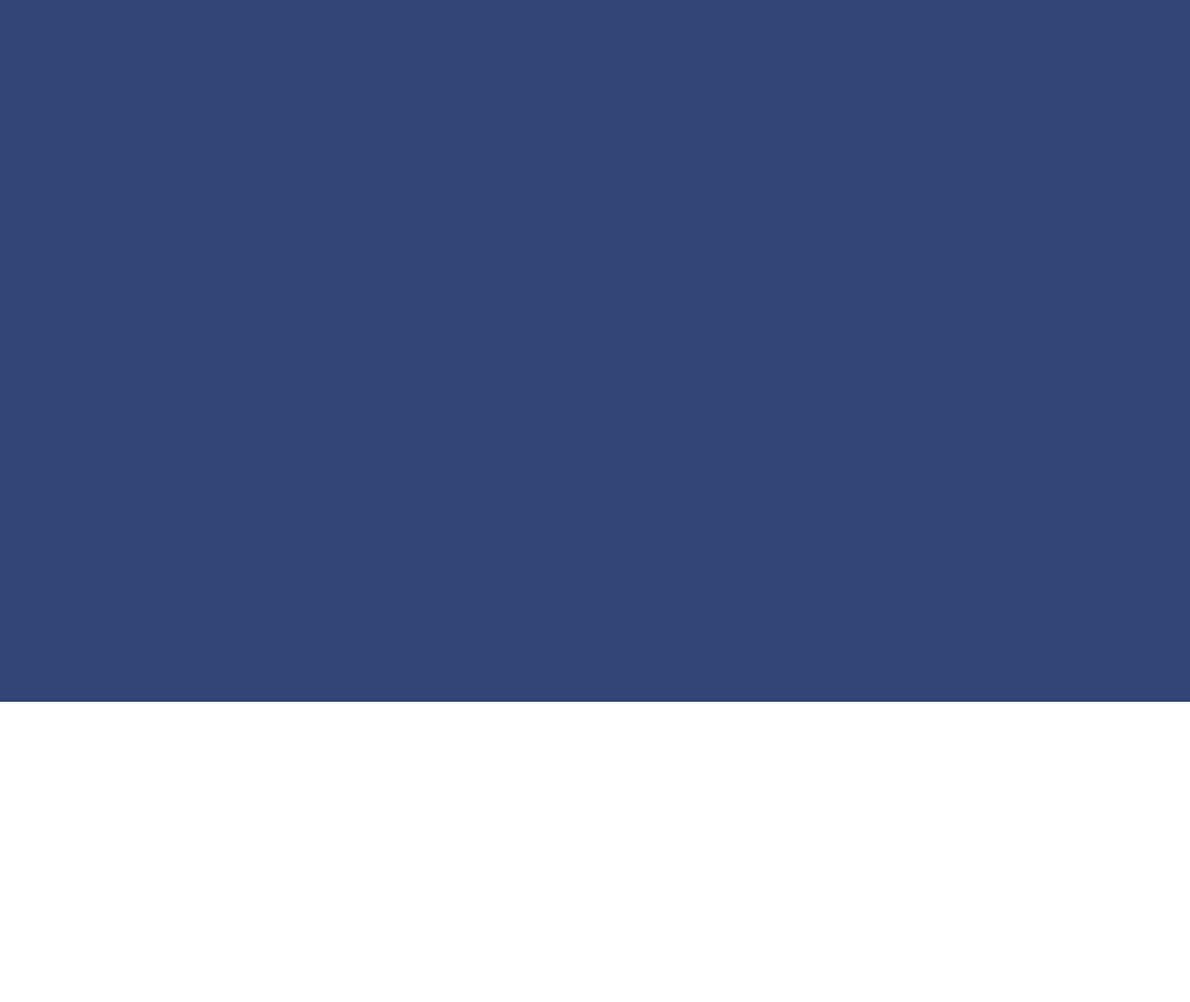
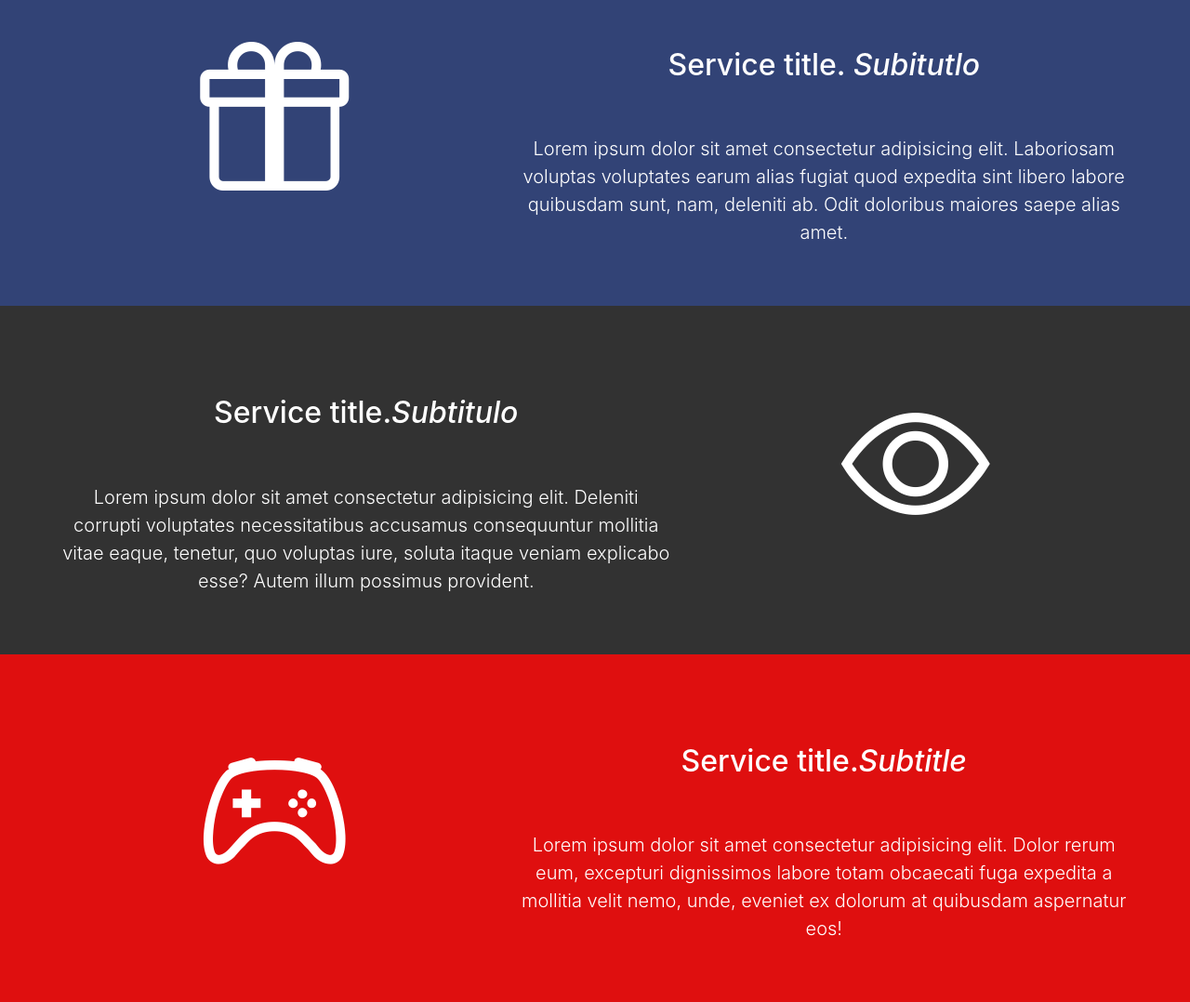
Before and after one commit to jhernar/b4-from-scratch, a plain HTML site: page index.html in a window 1280 px wide. Shown: the part 1645-2723 px from the top of the page at 93% size. Before the commit the page ends 2400 px from the top, so only its background shows below. Drawn offline with nearby package versions, Linux system fonts and the light colour scheme.

Commit message:
links and featurrete option

```diff
--- a/index.html
+++ b/index.html
@@ -146,7 +146,44 @@
     <!-- Featured products -->
 
     <div id="services">
-        <div class="row featurette py-2 block block-1 full-page"></div>
+        <div class="row featurette py-5 block block-1">
+            <div class="col-md-5 py-1">
+                <i class="bi bi-gift icons"></i>
+            </div>
+            <div class="col-md-7 text-center">
+                <h2 class="featurette-heading py-5">Service title. <span class="font-italic">Subitutlo</span></h2>
+                <p class="lead">Lorem ipsum dolor sit amet consectetur adipisicing elit. Laboriosam voluptas voluptates
+                    earum alias fugiat quod expedita sint libero labore quibusdam sunt, nam, deleniti ab. Odit doloribus
+                    maiores saepe alias amet.</p>
+            </div>
+
+        </div>
+        <div class="row featurette py-5 block block-2">
+            <div class="col-md-7 text-center second-order-responsive">
+                <h2 class="featurette-heading py-5">Service title.<span class="font-italic">Subtitulo</span></h2>
+                <p class="lead">Lorem ipsum dolor sit amet consectetur adipisicing elit. Deleniti corrupti voluptates
+                    necessitatibus accusamus consequuntur mollitia vitae eaque, tenetur, quo voluptas iure, soluta
+                    itaque
+                    veniam explicabo esse? Autem illum possimus provident.</p>
+            </div>
+            <div class="col-md-5 py-1 first-order-responsive">
+                <i class="bi bi-eye icons"></i>
+            </div>
+        </div>
+
+
+        <div class="row featurette py-5 block block-3">
+            <div class="col-md-5 py-1">
+                <i class="bi bi-controller icons"></i>
+            </div>
+            <div class="col-md-7 text-center">
+                <h2 class="featurette-heading py-5">Service title.<span class="font-italic">Subtitle</span></h2>
+                <p class="lead">Lorem ipsum dolor sit amet consectetur adipisicing elit. Dolor rerum eum, excepturi
+                    dignissimos labore totam obcaecati fuga expedita a mollitia velit nemo, unde, eveniet ex dolorum at
+                    quibusdam aspernatur eos!</p>
+            </div>
+        </div>
+
     </div>
 
     <section class="contact" id="contact">
--- a/style.css
+++ b/style.css
@@ -13,6 +13,14 @@ body {
 
 .block-1 {
     background-color:#324376;
+}
+
+.block-2 {
+    background-color: #323232;
+}
+
+.block-3 {
+    background-color: #df0f0f;
 }
 
 .full-page {
@@ -42,7 +50,26 @@ body {
     height:100vh;
 }
 
+.icons {
+    font-size: 10rem;
+    display: block;
+text-align: center;
+}
+
 #featured-products-carousel {
         width:100%;
         margin: 0 auto;
 }
+
+@media only screen and (max-width: 767px) {
+
+    .first-order-responsive {
+        order:1;
+    }
+
+    .second-order-responsive {
+        order:2;
+    }
+
+
+}
```
